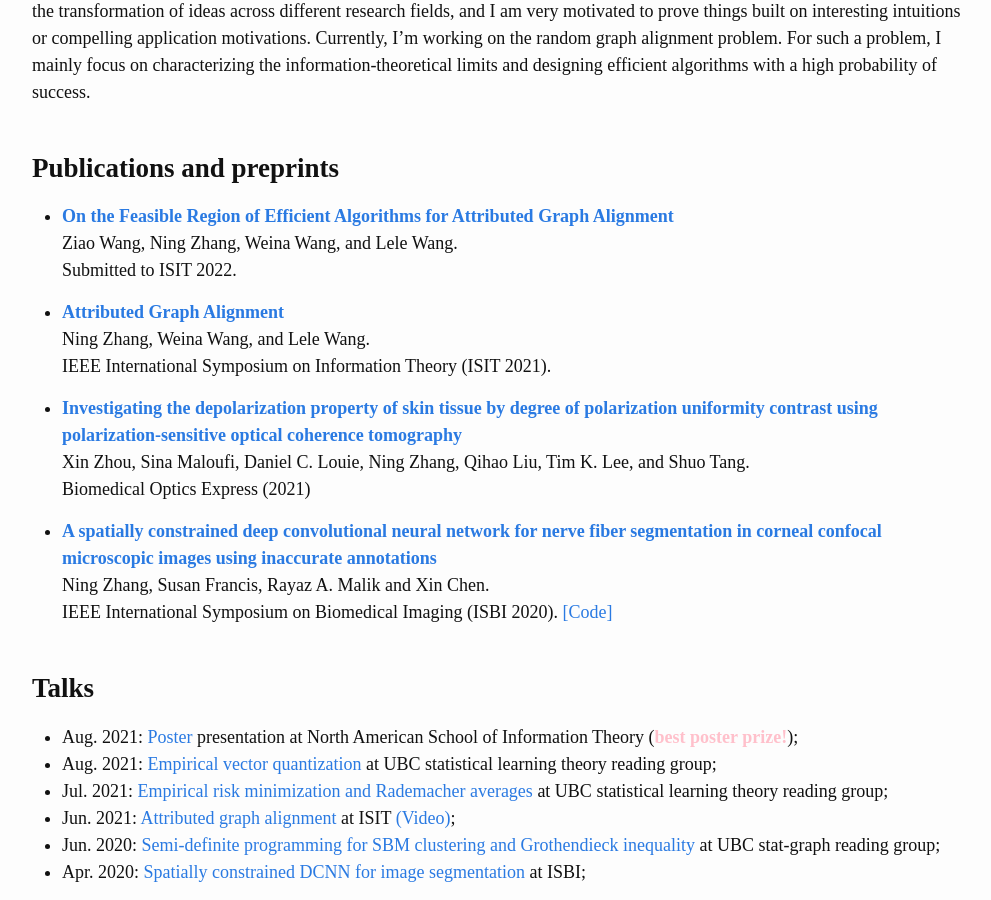
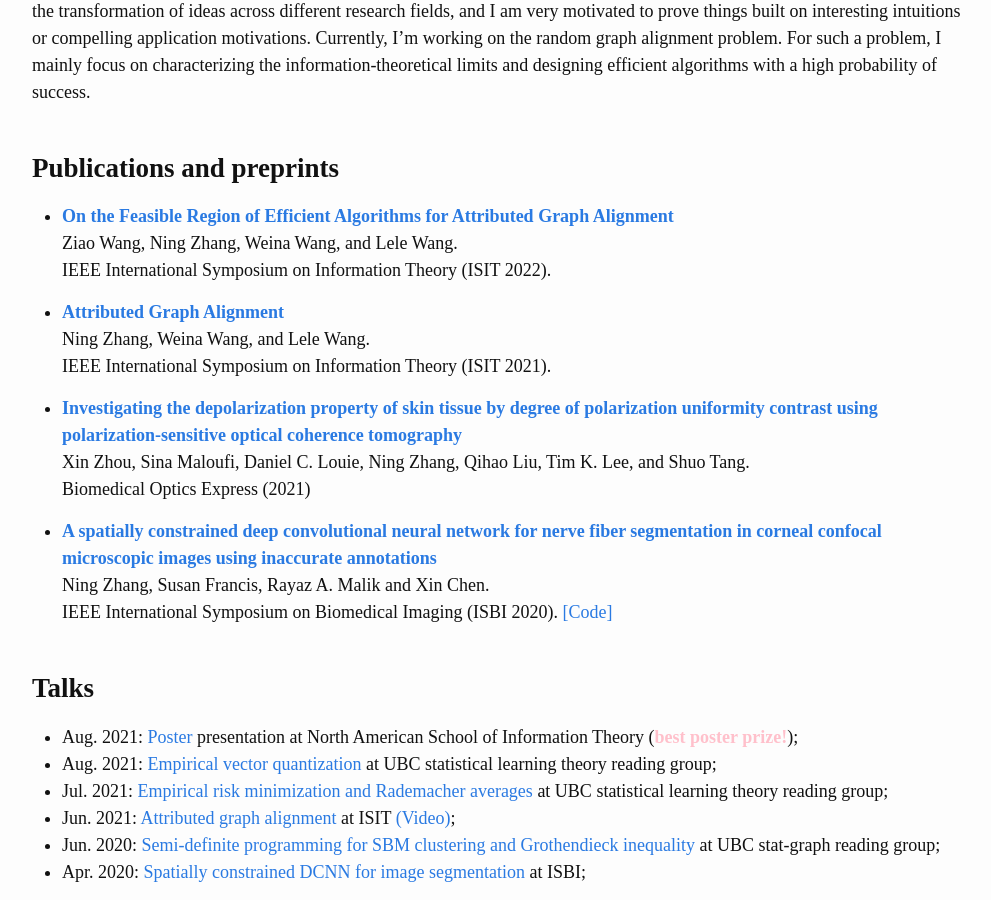
Before and after one commit to NingZhang-Git/NZ_website, a Jekyll site: the page built from index.md, in a window 1280 px wide and 900 px high, scrolled down 628 px. Shown: the whole window, without its empty margins (138-1129 px from the left). Built offline with Jekyll 4.4.1, drawn with Linux system fonts in a browser that asks for light colours.

Commit message:
Update index.md

```diff
--- a/index.md
+++ b/index.md
@@ -27,7 +27,7 @@ Currently, I'm working on the random graph alignment problem. For such a problem
 - **[On the Feasible Region of Efficient Algorithms for
 Attributed Graph Alignment](https://arxiv.org/pdf/2201.10106.pdf)**\
 Ziao Wang, Ning Zhang, Weina Wang, and Lele Wang.\
-Submitted to ISIT 2022.
+IEEE International Symposium on Information Theory (ISIT 2022).
 
 - **[Attributed Graph Alignment](https://arxiv.org/pdf/2102.00665.pdf)**\
 Ning Zhang, Weina Wang, and Lele Wang.\
```
